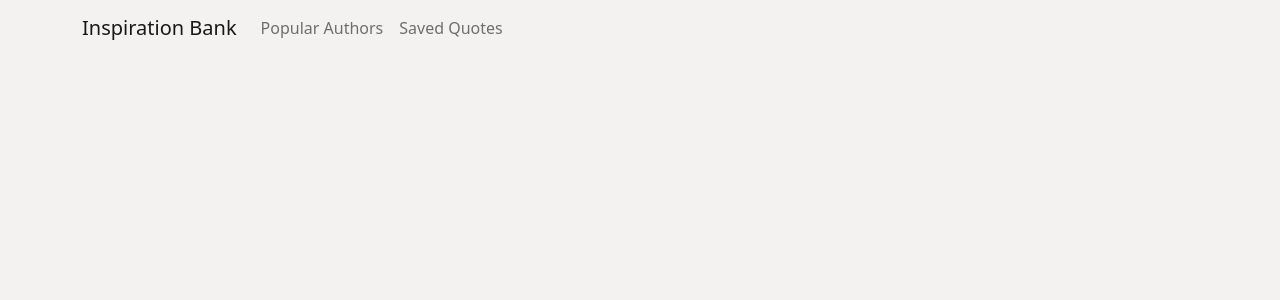
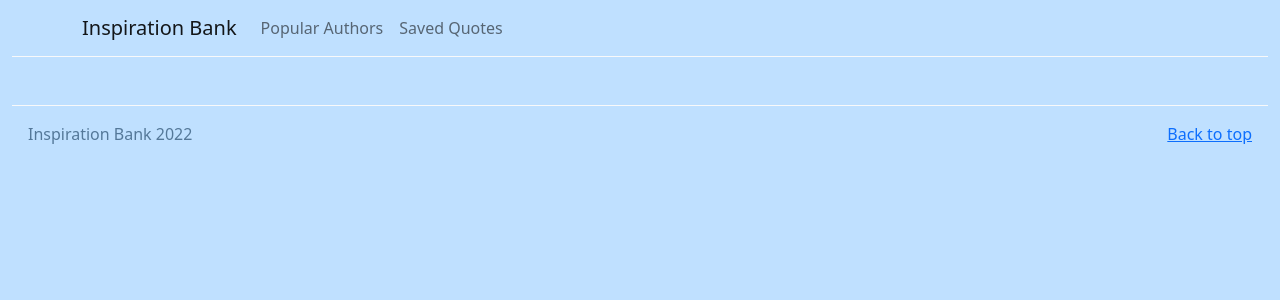
Before and after one commit to seanxbrown/react-quote, a React (Create React App) app: page / in a window 1280 px wide. Shown: the top 300 px of the page. Built offline with nearby package versions, Linux system fonts and the light colour scheme; no server answers.

Commit message:
Style: Update colour scheme. Feat: Add footer

```diff
--- a/src/App.js
+++ b/src/App.js
@@ -14,7 +14,8 @@ import Col from "react-bootstrap/Col";
 import { BrowserRouter, Routes, Route} from "react-router-dom";
 import NavbarComponent from "./components/NavbarComponent";
 import Search from "./Search"
-import Authors from "./Authors"
+import Authors from "./Authors";
+import Footer from "./components/Footer"
 
 function App() {
   const [quotesList, setQuotesList] = useState([]);
@@ -122,6 +123,7 @@ function App() {
         <Route path="/react-quotes/authors" element={<Authors authors={authors}></Authors>}></Route>
         <Route path="/react-quotes/savedquotes" element={<SavedQuotes listOfSavedQuotes={quotesList} removeQuote={removeQuote}></SavedQuotes>}></Route>
         </Routes>
+        <Footer></Footer>
       </Container>
     </BrowserRouter>
 
--- a/src/Search.js
+++ b/src/Search.js
@@ -25,7 +25,7 @@ const Search = ({ authors, getQuoteFromSpecificPerson, getRandomQuote, currentQu
             </datalist>
             </Col>
             </Form.Group>
-            <ButtonGroup className="d-flex mx-auto my-4 g-4">
+            <ButtonGroup className="d-flex mx-auto my-4 g-4 justify-content-between">
             <Button type="submit" onClick={getQuoteFromSpecificPerson}>Quote Search</Button>
             <Button type="button" onClick={getRandomQuote}>Random Quote</Button>
             </ButtonGroup>
--- a/src/assets/App.css
+++ b/src/assets/App.css
@@ -1,19 +1,16 @@
+:root {
+  --background-colour: #BFE0FF;
+  --primary-colour: #fff;
+  --secondary-colour: #E6C795;
+  --tertiary-colour: #95BFE6;
+  --text-colour: #547899;
+}
+
 body {
-  background-color: rgba(244, 240, 240, 0.91);
+  background-color: var(--background-colour);
   color: var(--text-colour)
 }
 
-:root {
-  --background-colour: # ;
-  --primary-colour: #669AB3;
-  --secondary-colour: #FFD1C4;
-  --tertiary-colour: # ;
-  --text-colour: # ;
-}
-
-#header {
-  background-color: var(--primary-colour)
-}
 
 h1 {
   color: var(--text-colour)
@@ -23,13 +20,14 @@ button[type = submit], button[type = button] {
   background-color: var(--secondary-colour)
 }
 
-.carousel.slide {
-  background-color: var(--tertiary-colour);
-  opacity: 80%;
+button[type = submit]:hover, button[type = button]:hover {
+  background-color: #997945;
 }
 
+
 .carousel-item {
-  background-color: #ABE4FF;
+  background-color: var(--tertiary-colour);
+  border-radius: 10px;
 }
 
 button.btn{
@@ -37,8 +35,9 @@ button.btn{
 }
 
 #displayQuote {
-  background-color: #ABE4FF;
+  background-color: var(--tertiary-colour);
   border-radius: 10px;
+  color: var(--text-colour)
 }
 
 @media only screen and (min-width: 768px) {
--- /dev/null
+++ b/src/components/Footer.js
@@ -0,0 +1,10 @@
+const Footer = () => {
+    return (
+        <footer className="border-top border-light border-1 mt-5 p-3 d-flex justify-content-between">
+            <p>Inspiration Bank 2022</p>
+            <a href="#navbarComponent">Back to top</a>
+        </footer>
+    )
+}
+
+export default Footer
--- a/src/components/NavbarComponent.js
+++ b/src/components/NavbarComponent.js
@@ -7,7 +7,7 @@ import { Link } from "react-router-dom"
 const NavbarComponent = () => {
 
     return (
-        <Navbar expand="lg" id="navbarComponent">
+        <Navbar expand="lg" id="navbarComponent" className="border-bottom border-light">
             <Container>
                 <Link className="navbar-brand" to="/react-quotes"> Inspiration Bank </Link>
                 <Navbar.Toggle aria-controls="basic-navbar-nav"></Navbar.Toggle>
```
